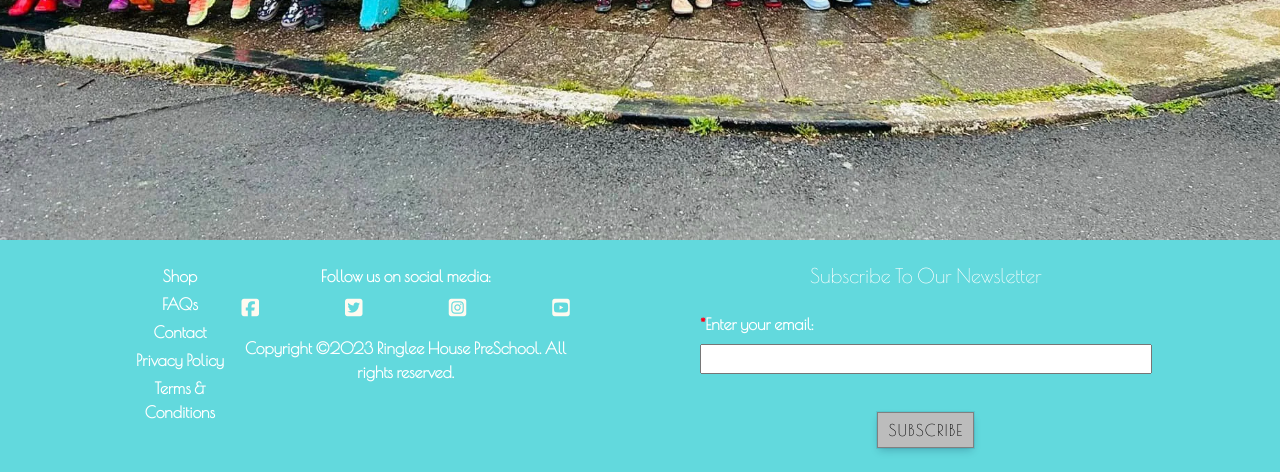
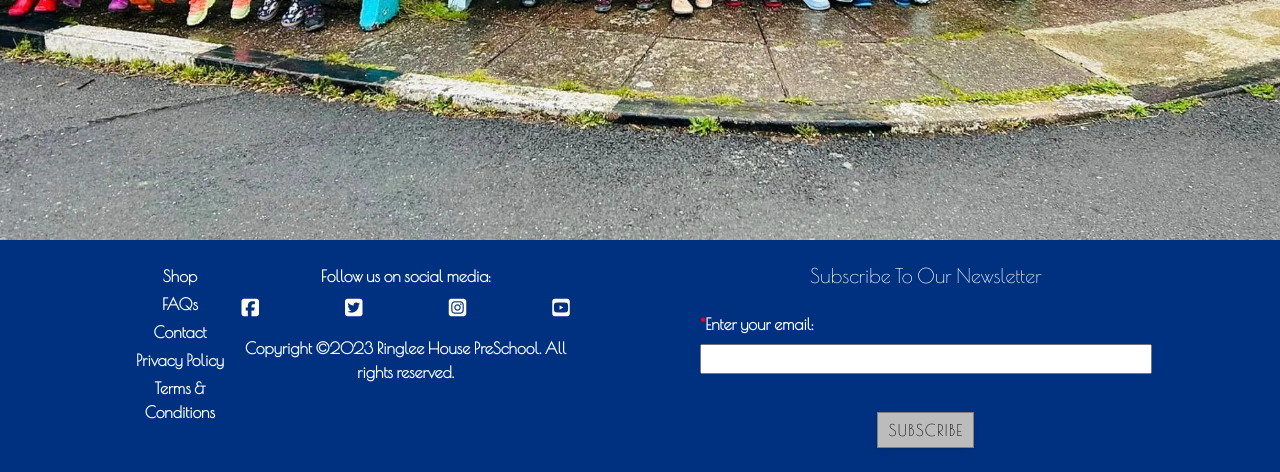
Before and after one commit to Aylamccarthy/ringlee_house_preschool, a Django app: page /accounts/signup/ in a window 1280 px wide. Shown: the part 560-1032 px from the top of the page. Run offline with Django 3.2, Linux system fonts and the light colour scheme; some libraries are stand-ins or nearby versions; some web fonts are replaced.

```diff
--- a/static/css/base.css
+++ b/static/css/base.css
@@ -342,7 +342,7 @@ body {
   /* --------------------------------- FOOTER STYLING ------------------------------- */
 
   footer {
-    background-color: #62d9dd;
+    background-color: rgb(0, 49, 128);
 }
 
 footer i {
```
Also changed, not shown: newsletter/migrations/0001_initial.py (added).
